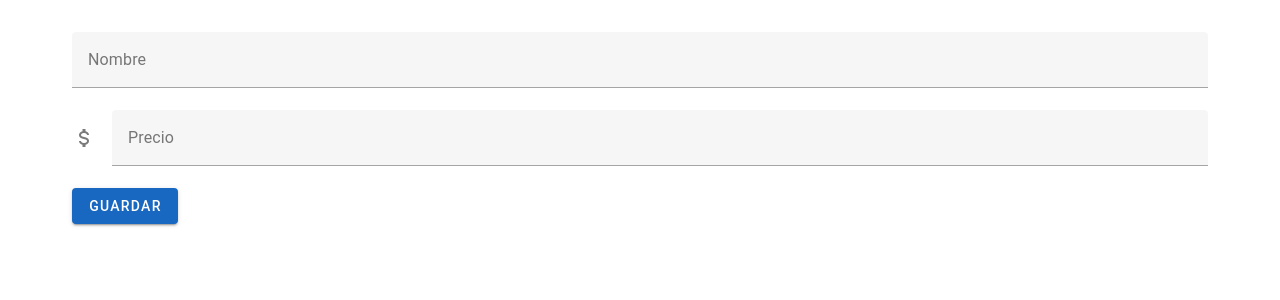
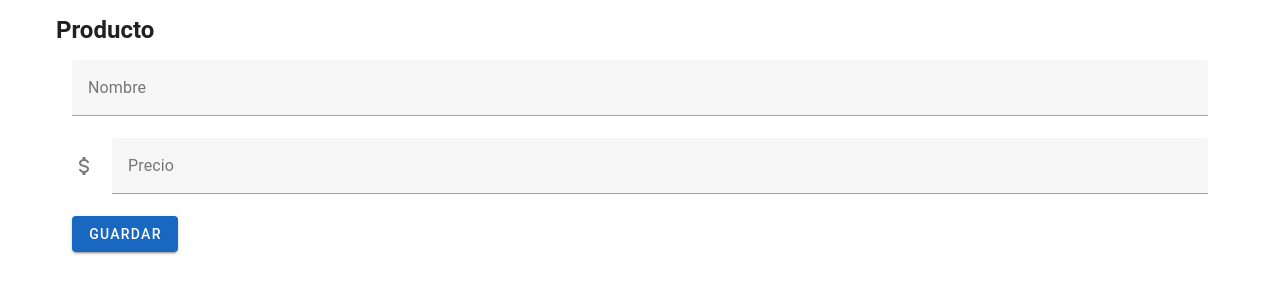
Before and after one commit to ojsg140789/app, a Vue app: page /product/1 in a window 1280 px wide. Shown: the top 300 px of the page. Built offline with nearby package versions, Linux system fonts and the light colour scheme; no server answers.

Commit message:
feature: Se agregan titulos

```diff
--- a/src/components/organisms/DataTable.vue
+++ b/src/components/organisms/DataTable.vue
@@ -1,4 +1,5 @@
 <template>
+  <v-toolbar-title class="custom-title">Lista de Productos</v-toolbar-title>
   <v-row justify="end">
     <v-col cols="auto">
       <v-btn variant="outlined" @click="goToProductForm()">
@@ -109,4 +110,9 @@ export default {
 };
 </script>
 
-<style scoped></style>
+<style scoped>
+.custom-title {
+  font-size: 24px;
+  font-weight: bold;
+}
+</style>
--- a/src/views/Product.vue
+++ b/src/views/Product.vue
@@ -1,5 +1,6 @@
 <template>
     <v-container>
+        <v-toolbar-title class="custom-title">Producto</v-toolbar-title>
         <form-product
         :id="id"
         @submit-product="handleProductSubmit" />
@@ -37,4 +38,9 @@ export default {
 };
 </script>
 
-<style scoped></style>
+<style scoped>
+.custom-title {
+  font-size: 24px;
+  font-weight: bold;
+}
+</style>
```
